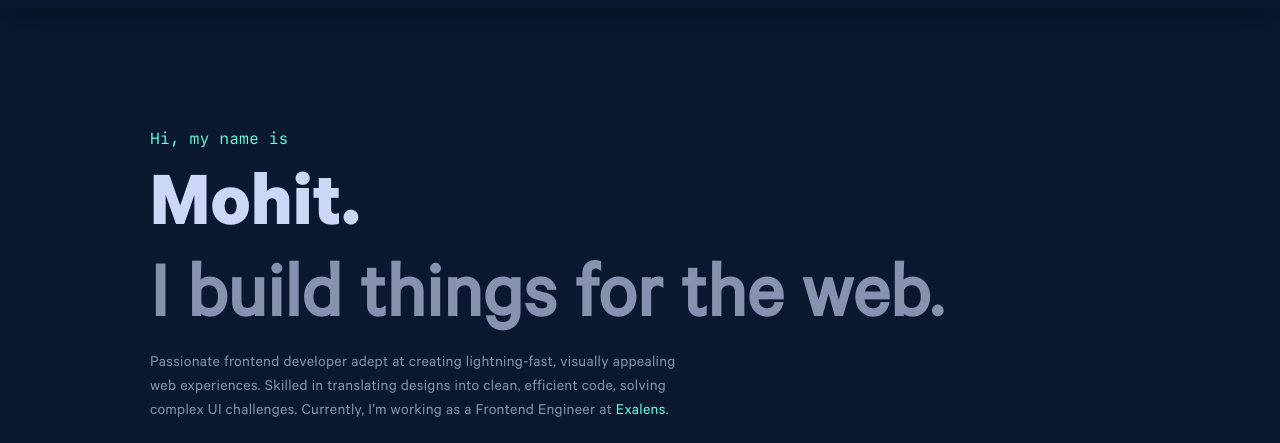
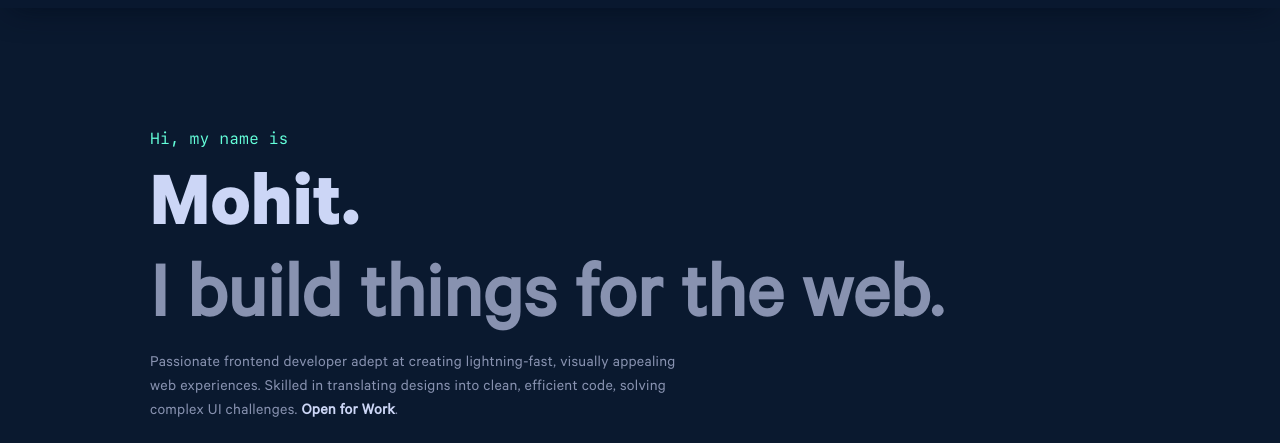
Before and after one commit to idk-Mohit/portfolio-v1, a Gatsby site: page / in a window 1280 px wide. Shown: the part 77-520 px from the top of the page. Built offline with nearby package versions, Linux system fonts and the light colour scheme; Gatsby itself is replaced by a stand-in of ours.

Commit message:
Updated main hero section! Updated current job status from "Exalens" to "open for work".

```diff
--- a/src/components/section/Hero.js
+++ b/src/components/section/Hero.js
@@ -18,15 +18,8 @@ const Home = () => {
     <Brief>
       Passionate frontend developer adept at creating lightning-fast, visually
       appealing web experiences. Skilled in translating designs into clean,
-      efficient code, solving complex UI challenges. Currently, I’m working as a
-      Frontend Engineer at&nbsp;
-      <a
-        href="https://www.exalens.com/"
-        target="_blank"
-        rel="noopener noreferrer"
-      >
-        <span className="green hover-line">Exalens.</span>
-      </a>{" "}
+      efficient code, solving complex UI challenges.{" "}
+      <strong>Open for Work</strong>.
     </Brief>
   );
   const five = (
```
